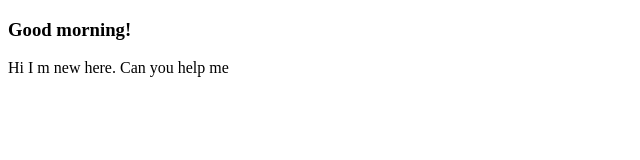
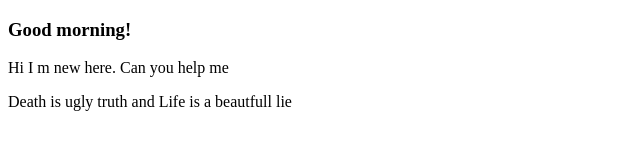
Before and after one commit to Rudronha/Demo_Repo, a plain HTML site: page index.html in a window 1280 px wide. Shown: the whole page, without its empty margins (0-640 px from the left). Drawn offline with Linux system fonts and the light colour scheme.

Commit message:
some text added in index.html

```diff
--- a/index.html
+++ b/index.html
@@ -8,5 +8,6 @@
 <body>
     <h3>Good morning!</h3>
     <p>Hi I m new here. Can you help me</p>
+    <p>Death is ugly truth and Life is a beautfull lie</p>
 </body>
 </html>
```
